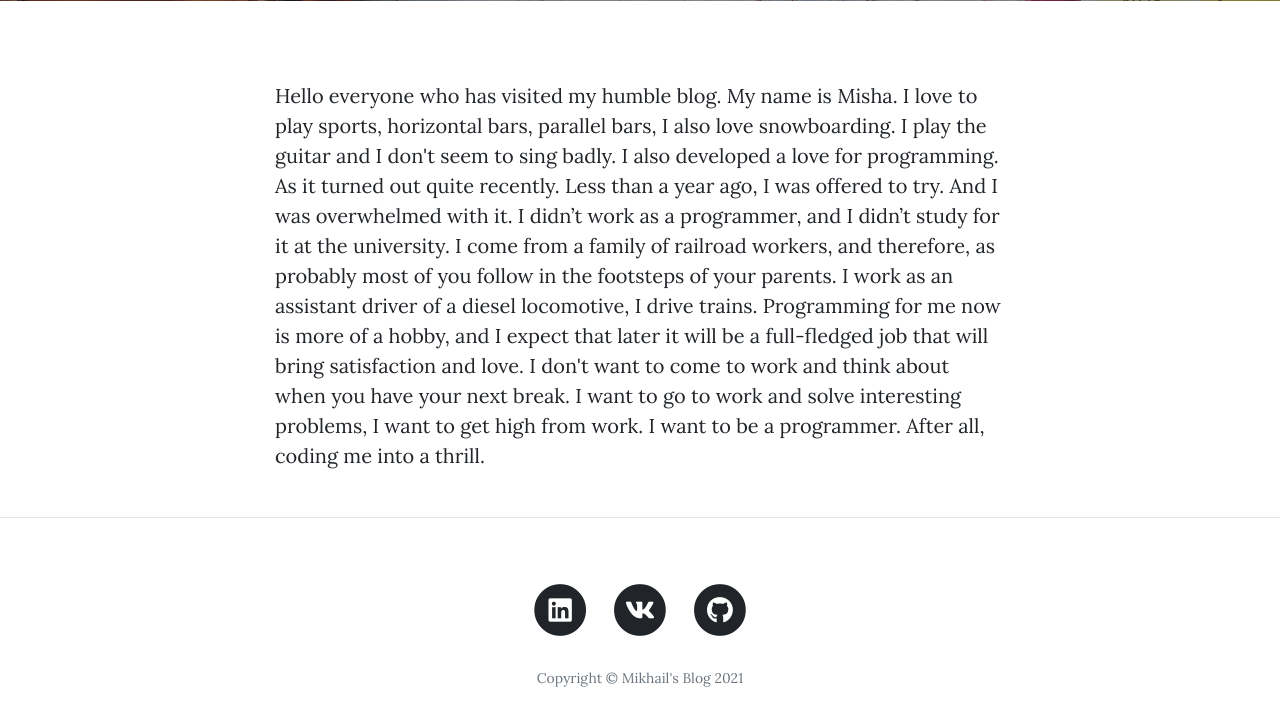
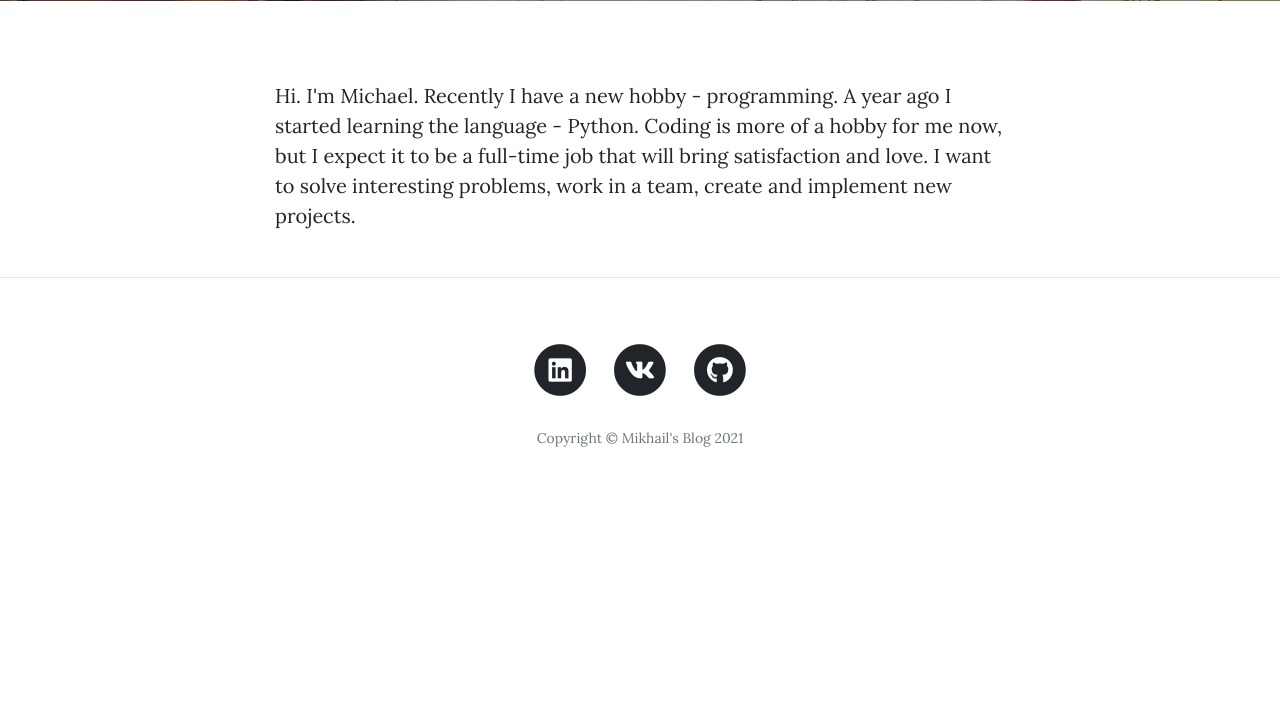
Before and after one commit to MikeGL28/First-Blog, a Flask app: page /about in a window 1280 px wide. Shown: the part 531-1242 px from the top of the page. After the commit the page ends 978 px from the top, so only its background shows below. Run offline with Flask 2, Linux system fonts and the light colour scheme; some libraries are stand-ins or nearby versions.

Commit message:
update about.html

```diff
--- a/templates/about.html
+++ b/templates/about.html
@@ -19,15 +19,12 @@
   <div class="container">
     <div class="row">
       <div class="col-lg-8 col-md-10 mx-auto">
-        <p>Hello everyone who has visited my humble blog. My name is Misha. I love to play sports, horizontal bars,
-          parallel bars, I also love snowboarding. I play the guitar and I don't seem to sing badly. I also developed a
-          love for programming. As it turned out quite recently. Less than a year ago, I was offered to try. And I was
-          overwhelmed with it. I didn’t work as a programmer, and I didn’t study for it at the university. I come from
-          a family of railroad workers, and therefore, as probably most of you follow in the footsteps of your parents.
-          I work as an assistant driver of a diesel locomotive, I drive trains. Programming for me now is more of a
-          hobby, and I expect that later it will be a full-fledged job that will bring satisfaction and love. I don't
-          want to come to work and think about when you have your next break. I want to go to work and solve interesting
-          problems, I want to get high from work. I want to be a programmer. After all, coding me into a thrill.</p>
+        <p>
+          Hi. I'm Michael. Recently I have a new hobby - programming. A year ago I started learning the language -
+          Python. Coding is more of a hobby for me now, but I expect it to be a full-time job that will bring
+          satisfaction and love. I want to solve interesting problems, work in a team, create and implement new
+          projects.
+        </p>
       </div>
     </div>
   </div>
```
